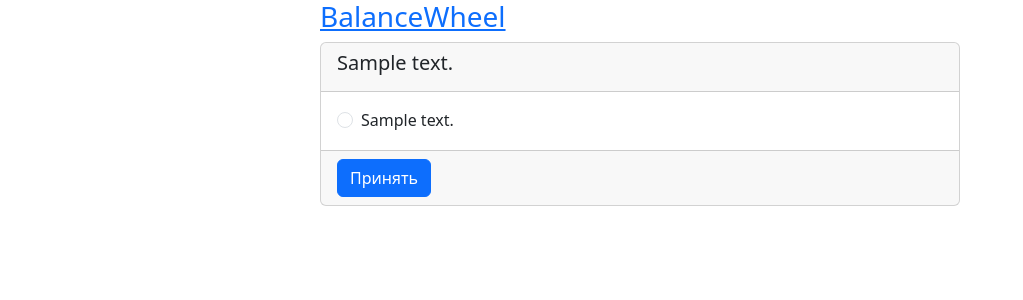
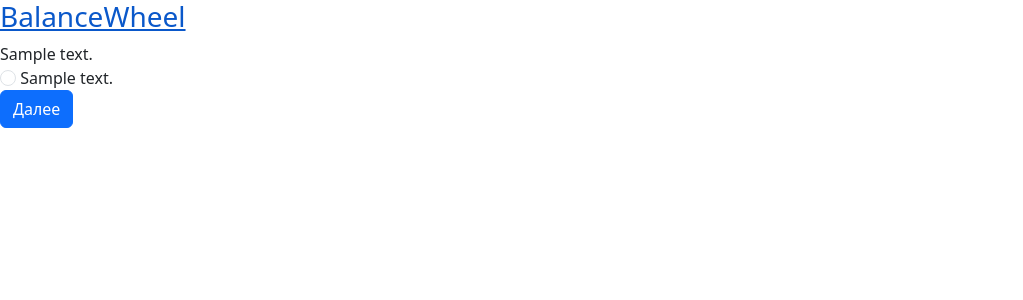
Before and after one commit to lexvol/polls, a Django app: template balanceWheel/templates/balanceWheel/details.html in a window 1280 px wide. Shown: the top 300 px of the page, without its empty margins (0-1023 px from the left). Run offline with Django 3.2, Linux system fonts and the light colour scheme; the template is opened without the code that fills it: most values are stand-ins (such as "Sample title", 1, 10 or a date in 2020); some libraries are stand-ins or nearby versions.

Commit message:
chore: update templates

```diff
--- a/balanceWheel/templates/balanceWheel/base.html
+++ b/balanceWheel/templates/balanceWheel/base.html
@@ -20,11 +20,10 @@
 <body>
     {% block scripts %}
     {% endblock scripts %}
-    <div style="margin: auto; width: 50%;">
-        <h3><a href="{% url 'wheel:index' %}" class="logo">BalanceWheel</a></h3>
+    <div>
+        <h3><a class="logo linkl-logo" href="{% url 'wheel:index' %}">BalanceWheel</a></h3>
         {% block content %}
-
         {% endblock content%}
     </div>
-        </body>
-        </html>
+</body>
+</html>
--- a/balanceWheel/templates/balanceWheel/details.html
+++ b/balanceWheel/templates/balanceWheel/details.html
@@ -7,25 +7,22 @@
 {# Display a form #}
 <form action="{% url 'wheel:vote' question.id %}" method="post" class="form">
 {% csrf_token %}
-<div id="card" class="card">
-    <div id="card-header" class="card-header">
-        <h5>{{ question.question_text }}</h5>
+    <div class="wrapper">
+        <header>{{ question.question_text }}</header>
+        <div class="poll-area">
+            {% if error_message %}<p class="error"><strong>{{ error_message }}</strong></p>{% endif %}
+            {% for choice in question.choice_set.all %}
+                <div>
+                    <span class="row">
+                    <span class="column">
+                        <input class="form-check-input" type="radio" name="choice" id="choice{{ forloop.counter }}" value="{{ choice.id }}">
+                        <label class="circle" for="choice{{ forloop.counter }}">{{ choice.choice_text }}</label>
+                    </span>
+                </span>
+              </div>
+            {% endfor %}
+            <input type="submit" value="Далее" class="btn btn-primary">
+        </div>
     </div>
-    <div class="card-body">
-        <fieldset>
-            {#<legend><h1></h1></legend>#}
-            {% if error_message %}<p><strong>{{ error_message }}</strong></p>{% endif %}
-            {% for choice in question.choice_set.all %}
-                <div class="form-check">
-                  <input class="form-check-input" type="radio" name="choice" id="choice{{ forloop.counter }}" value="{{ choice.id }}">
-                  <label class="form-check-label" for="choice{{ forloop.counter }}">{{ choice.choice_text }}</label><br>
-                </div>
-            {% endfor %}
-        </fieldset>
-    </div>
-    <div class="card-footer">
-        <input type="submit" value="Принять" class="btn btn-primary">
-    </div>
-</div>
 </form>
 {% endblock %}
--- a/balanceWheel/templates/balanceWheel/index.html
+++ b/balanceWheel/templates/balanceWheel/index.html
@@ -2,6 +2,9 @@
 {% load static %}
 
 {% block content %}
+    <div class="wrapper">
+        <div class="row">
+            <div class="column">
                 {% if latest_question_list %}
                     <ul>
                         {% for question in latest_question_list %}
@@ -11,4 +14,7 @@
                 {% else %}
                     <p>Нет доступных опросов.</p>
                 {% endif %}
+            </div>
+        </div>
+    </div>
 {% endblock %}
```
Lines whose indentation alone changed are shown as unchanged.
